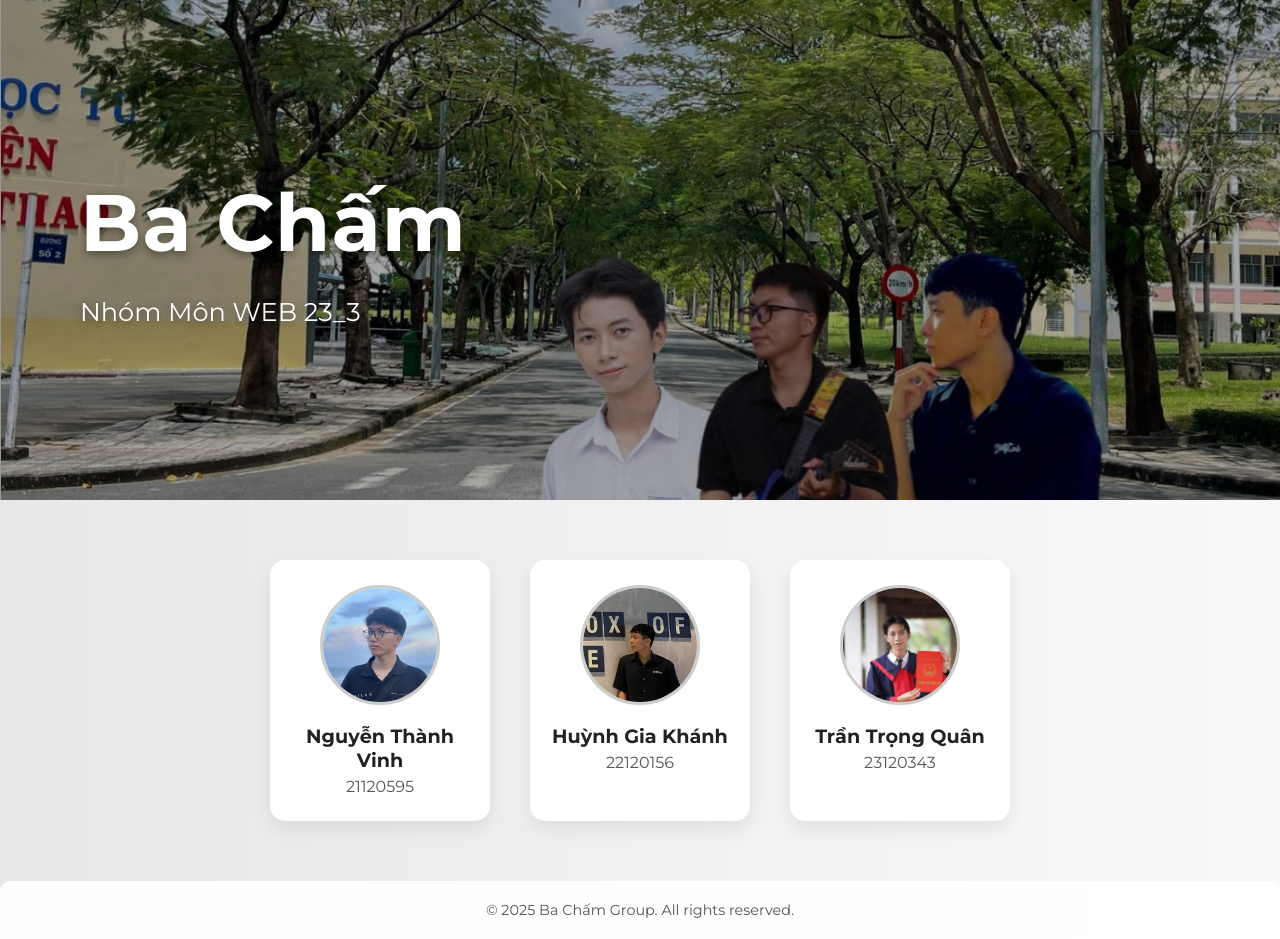
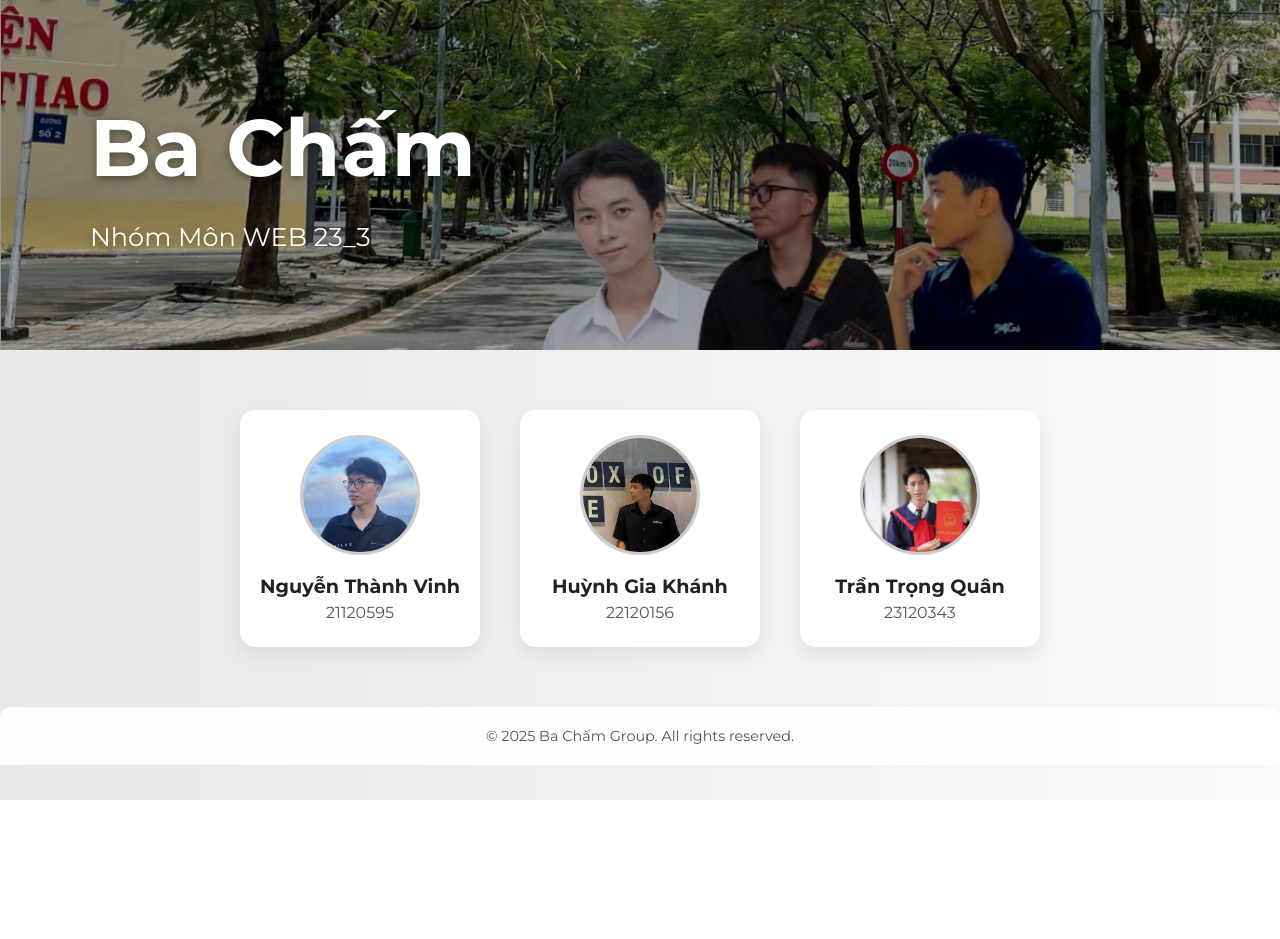
Before and after one commit to ngvinh18/GA02, a plain HTML site: page index.html in a window 1280 px wide. After the commit the page ends 800 px from the top, so only its background shows below. Drawn offline with Linux system fonts and the light colour scheme; a script that the page names is missing.

Commit message:
Them 1 vai chi tiet

```diff
--- a/default.css
+++ b/default.css
@@ -17,7 +17,7 @@ body {
 .hero {
   position: relative;
   width: 100%;
-  height: 500px;
+  height: 350px;
   display: flex;
   align-items: center;
   justify-content: flex-start;
@@ -51,7 +51,7 @@ body {
   position: relative;
   z-index: 2;
   color: #fff;
-  padding-left: 80px;
+  padding-left: 90px;
   max-width: 800px;
   text-shadow: 0 3px 8px rgba(0,0,0,0.4);
 }
@@ -65,7 +65,7 @@ body {
 
 .hero-content p {
   font-size: 1.6rem;
-  font-weight: 500;
+  font-weight: 300;
 }
 
 /* ====== Group Info (nếu có) ====== */
@@ -106,7 +106,7 @@ body {
 .member-card {
   background: #fff;
   border-radius: 15px;
-  width: 220px;
+  width: 240px;
   padding: 25px 20px;
   box-shadow: 0 8px 20px rgba(0, 0, 0, 0.08);
   text-align: center;
```
Also changed, not shown: members/21120595/21120595.html (+2 -0 lines), members/22120156/22120156.html (+2 -0 lines), members/23120343/23120343.html (+2 -0 lines).
